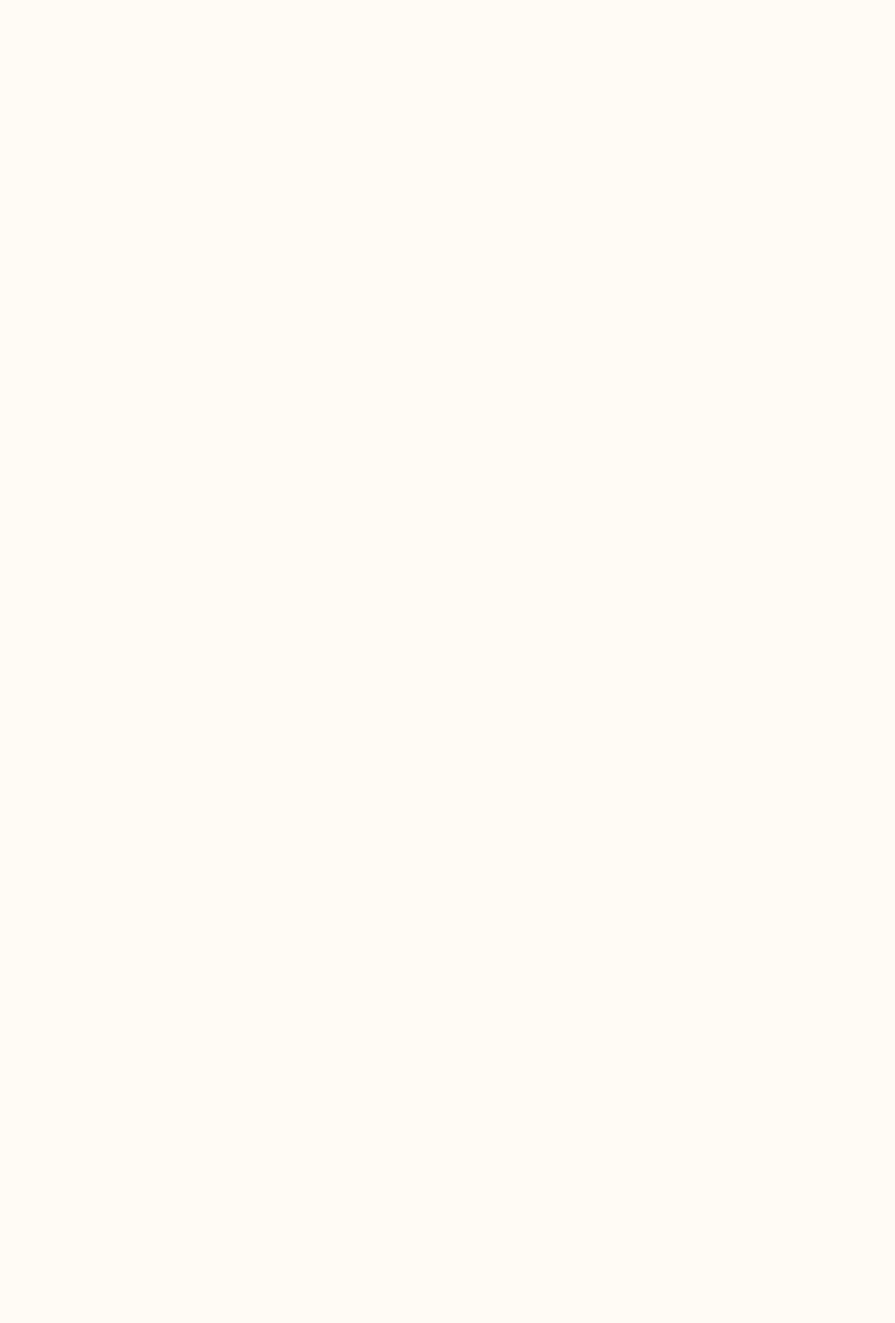
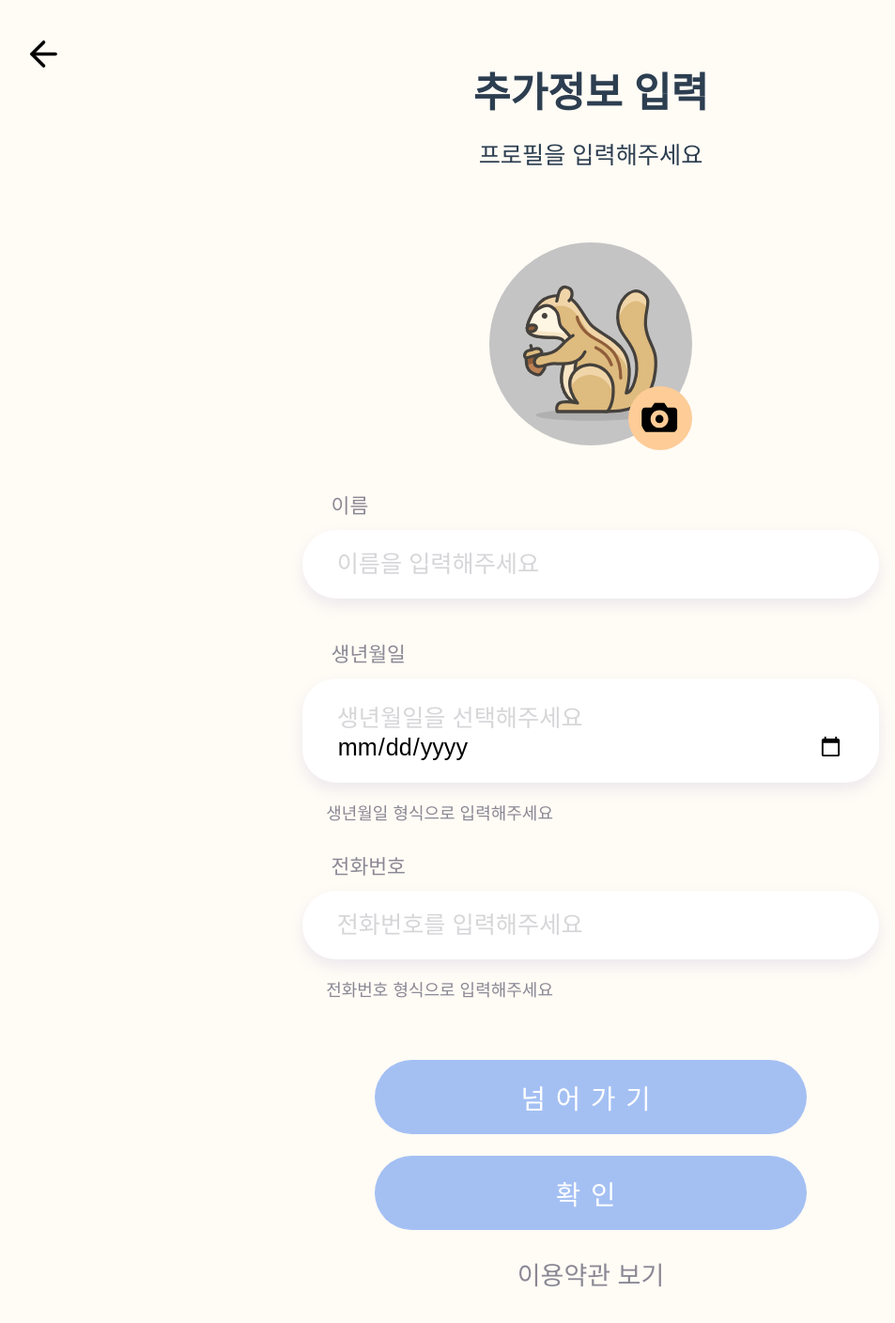
Before and after one commit to booktory/booktory, a Vue app in the folder frontend/: page /register/extrainfo in a window 1280 px wide. Shown: the top 1408 px of the page at 94% size, without its empty margins (11-964 px from the left). Before the commit the page ends 800 px from the top, so only its background shows below. Built offline with nearby package versions, Linux system fonts and the light colour scheme.

Commit message:
[#S05P13A607-35] feat: 회원가입 시 추가정보 입력 페이지 생성

```diff
--- a/frontend/public/index.html
+++ b/frontend/public/index.html
@@ -9,14 +9,14 @@
     <style>
       /* Common */
       * {
-        background-color: var(--beige);
-        color: var(--black);
         font-family: "Nanum Gothic", sans-serif;
-        font-size: 10px;
+        font-size: 2.7vw;
         text-align: center;
       }
 
       body {
+        color: var(--black);
+        background-color: var(--beige);
         display: flex;
         justify-content: center;
         padding: 0;
@@ -33,23 +33,18 @@
 
       /* View */
       /* Mobile */
-      @media (max-width: 320px) {
-        * {
-          font-size: 8px;
-        }
-      }
       .container {
         width: 100vw;
-        margin-top: 10vh;
-        margin-bottom: 12vh;
+        margin-top: 8vh;
+        margin-bottom: 10vh;
       }
       /* Tablet */
       @media (min-width: 768px) {
         * {
-          font-size: 14px;
+          font-size: 2.2vw;
         }
         .container {
-          width: 80vw;
+          width: 70vw;
         }
       }
       /* Desktop */
@@ -58,8 +53,8 @@
           font-size: 18px;
         }
         .container {
-          width: 70vw;
-          /* max-width: 768px; */
+          width: 60vw;
+          max-width: 768px;
         }
       }
 
@@ -169,6 +164,31 @@
         height: 2.4em;
       }
 
+      .profile-btn {
+        position: absolute;
+        bottom: 0;
+        right: 0;
+        background-color: var(--light-orange);
+        border-radius: 10em;
+        padding: 0.7em;
+      }
+
+      .profile-img {
+        display: inline-block;
+        width: 12em;
+        height: 12em;
+        border-radius: 10em;
+      }
+
+      .profile-img-div {
+        position: relative;
+        display: inline-block;
+      }
+
+      .hidden-input {
+        display: none;
+      }
+
       .button-2 {
         font-size: 1.6rem;
         letter-spacing: 0.6rem;
@@ -177,7 +197,7 @@
         display: flex;
         justify-content: center;
         align-items: center;
-        margin: 0 auto;
+        margin: 3% auto 0;
         padding: 2.5% 4%;
         border-radius: 5em;
         border: 0;
@@ -214,7 +234,8 @@
         font-size: 1.4rem;
       }
 
-      .input-div input::placeholder {
+      .input-div input::placeholder,
+      .input-div input::before {
         color: var(--light-grey);
       }
 
--- a/frontend/src/router/index.js
+++ b/frontend/src/router/index.js
@@ -24,6 +24,13 @@ const routes = [
     component: () => import("@/views/accounts/Register.vue"),
   },
 
+  // 회원가입 추가 정보
+  {
+    path: "/register/extrainfo",
+    name: "ExtraInfo",
+    component: () => import("@/views/accounts/ExtraInfo.vue"),
+  },
+
   // 비밀번호 찾기
   {
     path: "/password",
--- a/frontend/src/views/Home.vue
+++ b/frontend/src/views/Home.vue
@@ -1,30 +1,12 @@
 <template>
-  <div class="home">
-    <div class="container">
-      <h4 class="title">
-        책토리와 함께하는 <mark class="title-orange">독서모임</mark>
-      </h4>
-      <p class="sub-title">책을 읽고 사람들과 함께 생각을 공유해요</p>
-      <img
-        class="logo"
-        alt="booktory-logo"
-        src="@/assets/images/booktory.svg"
-      />
-      <button
-        type="button"
-        class="button-2"
-        @click="$router.push({ name: 'Login' })"
-      >
-        시작하기
-      </button>
-      <button
-        type="button"
-        class="button-2"
-        @click="$router.push({ name: 'MyClub' })"
-      >
-        클럽홈
-      </button>
-    </div>
+  <div class="container">
+    <h4 class="title">책토리와 함께하는 <mark class="title-orange">독서모임</mark></h4>
+    <p class="sub-title">책을 읽고 사람들과 함께 생각을 공유해요</p>
+    <img class="logo" src="@/assets/images/booktory.svg" alt="Booktory Logo" />
+    <button type="button" class="button-2" @click="$router.push({ name: 'Login' })">
+      시작하기
+    </button>
+    <button type="button" class="button-2" @click="$router.push({ name: 'MyClub' })">클럽홈</button>
   </div>
 </template>
 
--- /dev/null
+++ b/frontend/src/views/accounts/ExtraInfo.vue
@@ -0,0 +1,159 @@
+<template>
+  <div class="register">
+    <div class="container">
+      <div class="navbar">
+        <img
+          class="icon"
+          alt="arrow-left"
+          src="@/assets/icons/arrow-left.svg"
+          @click="$router.go(-1)"
+        />
+      </div>
+      <h4 class="title">추가정보 입력</h4>
+      <p class="sub-title">프로필을 입력해주세요</p>
+      <div class="m-top-10">
+        <div class="profile-img-div">
+          <input
+            class="hidden-input"
+            ref="image"
+            type="file"
+            accept="image/*"
+            @change="uploadImage()"
+          />
+          <img
+            class="icon profile-btn"
+            src="@/assets/icons/camera.svg"
+            alt="camera"
+            @click="clickProfile"
+          />
+          <img class="profile-img" src="@/assets/images/profile_default.svg" alt="Profile Image" />
+        </div>
+      </div>
+      <div class="input-div">
+        <label for="name">이름</label>
+        <div>
+          <input
+            v-model="extrainfoData.name"
+            type="text"
+            id="name"
+            placeholder="이름을 입력해주세요"
+          />
+        </div>
+      </div>
+      <div class="input-div">
+        <label for="birth">생년월일</label>
+        <div>
+          <input
+            v-model="extrainfoData.birth"
+            type="date"
+            id="birth"
+            data-placeholder="생년월일을
+          선택해주세요"
+            required
+          />
+        </div>
+        <p class="message">생년월일 형식으로 입력해주세요</p>
+      </div>
+      <div class="input-div">
+        <label for="phone">전화번호</label>
+        <div>
+          <input
+            v-model="extrainfoData.phone"
+            type="tel"
+            id="phone"
+            placeholder="전화번호를 입력해주세요"
+          />
+        </div>
+        <p class="message">전화번호 형식으로 입력해주세요</p>
+      </div>
+      <button type="button" class="button-2 m-top-10" @click="clickSkip">넘어가기</button>
+      <button type="button" class="button-2" @click="clickExtraInfo">확인</button>
+      <p class="text-link">이용약관 보기</p>
+    </div>
+  </div>
+</template>
+
+<script>
+import axios from "axios";
+import Swal from "sweetalert2";
+
+export default {
+  name: "Register",
+  data() {
+    return {
+      extrainfoData: {
+        profile_img: "",
+        name: "",
+        birth: "",
+        phone: "",
+      },
+    };
+  },
+  computed: {},
+  methods: {
+    clickProfile() {
+      this.$refs["image"].click();
+    },
+    uploadImage() {
+      let form = new FormData();
+      let image = this.$refs["image"].files[0];
+
+      form.append("image", image);
+
+      console.log(image);
+
+      // axios
+      //   .post("/upload", form, {
+      //     header: { "Content-Type": "multipart/form-data" },
+      //   })
+      //   .then(({ data }) => {
+      //     this.images = data;
+      //   })
+      //   .catch((err) => console.log(err));
+    },
+    clickSkip() {
+      Swal.fire({
+        icon: "success",
+        title: "회원가입 완료",
+        html: "회원가입이 완료 되었습니다.<br>지금부터 책토리를 이용하실 수 있어요!",
+      });
+    },
+    clickExtraInfo() {
+      axios
+        .post("/users/extra", {
+          profile_img: this.extrainfoData.profile_img,
+          name: this.extrainfoData.nickname,
+          birth: this.extrainfoData.email,
+          phone: this.extrainfoData.password,
+        })
+        .then((res) => {
+          Swal.fire({
+            icon: "success",
+            title: "회원가입 완료",
+            html: "회원가입이 완료 되었습니다.<br>지금부터 책토리를 이용하실 수 있어요!",
+          });
+          console.log(res.data);
+        })
+        .catch((error) => {
+          Swal.fire({
+            icon: "error",
+            title: "추가정보 입력 실패",
+            text: "추가정보 입력에 실패했습니다.",
+          });
+          console.log(error);
+        });
+    },
+  },
+  mounted() {},
+};
+</script>
+
+<style scoped>
+#birth::before {
+  content: attr(data-placeholder);
+}
+#birth:focus::before,
+#birth:valid::before {
+  display: none;
+}
+</style>
--- a/frontend/src/views/accounts/Register.vue
+++ b/frontend/src/views/accounts/Register.vue
@@ -58,19 +58,16 @@
         </div>
         <p class="message">8자 이상 입력해주세요</p>
       </div>
-      <button type="button" class="button-2 m-top-10" @click="clickRegister">
-        다음
-      </button>
-      <router-link to="password">
-        <p class="text-link">이용약관 보기</p>
-      </router-link>
+      <button type="button" class="button-2 m-top-10" @click="clickRegister">다음</button>
+      <p class="text-link">이용약관 보기</p>
     </div>
   </div>
 </template>
 
 <script>
-import axios from "axios";
-import Swal from "sweetalert2";
+import router from "@/router";
+// import axios from "axios";
+// import Swal from "sweetalert2";
 
 export default {
   name: "Register",
@@ -86,6 +83,8 @@ export default {
   },
   methods: {
     clickRegister() {
+      router.push({ name: "ExtraInfo" });
+      /*
       let timerInterval;
       Swal.fire({
         title: "인증 메일 발송 중",
@@ -130,20 +129,10 @@ export default {
           });
           console.log(error);
         });
+        */
     },
   },
 };
 </script>
 
-<style scoped>
-.social-login img {
-  width: 4.8em;
-  height: 4.8em;
-  margin: 5% 1.5%;
-}
-
-.text-div * {
-  color: var(--grey);
-  margin: 0.6em auto;
-}
-</style>
+<style scoped></style>
```
Also changed, not shown: frontend/src/assets/icons/camera.svg (added), frontend/src/assets/images/profile_default.svg (added).
